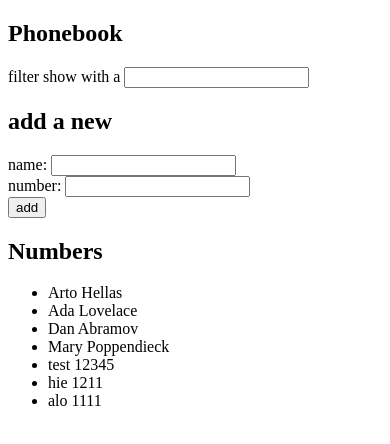
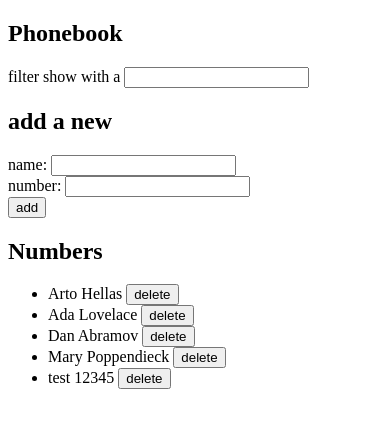
Before and after one commit to askar200018/fullstackopen-2022, a React (Create React App) app in the folder part2/the-phonebook/: page / in a window 390 px wide. Shown: the top 444 px of the page. Built offline with nearby package versions, Linux system fonts and the light colour scheme; data requests are answered from the project's data file.

Commit message:
2.17: Phonebook step9

```diff
--- a/part2/the-phonebook/db.json
+++ b/part2/the-phonebook/db.json
@@ -24,16 +24,6 @@
       "name": "test",
       "phone": "12345",
       "id": 5
-    },
-    {
-      "name": "hie",
-      "phone": "1211",
-      "id": 6
-    },
-    {
-      "name": "alo",
-      "phone": "1111",
-      "id": 7
     }
   ]
 }
--- a/part2/the-phonebook/src/App.js
+++ b/part2/the-phonebook/src/App.js
@@ -12,7 +12,6 @@ const App = () => {
 
   useEffect(() => {
     personService.getAll().then((initialPersons) => {
-      console.log({ initialPersons });
       setPersons(initialPersons);
     });
   }, []);
@@ -24,7 +23,6 @@ const App = () => {
   const addNewPerson = (event) => {
     event.preventDefault();
     const isExist = persons.find((person) => person.name === newName);
-    console.log({ isExist });
     if (isExist) {
       alert(`${newName} is already added to phonebook`);
       return;
@@ -43,6 +41,16 @@ const App = () => {
     });
   };
 
+  const deletePerson = (person) => {
+    const result = window.confirm(`Delete ${person.name}?`);
+    console.log({ result });
+    if (result) {
+      personService.remove(person.id).then(() => {
+        setPersons(persons.filter((p) => p.id !== person.id));
+      });
+    }
+  };
+
   return (
     <div>
       <h2>Phonebook</h2>
@@ -58,7 +66,7 @@ const App = () => {
       />
 
       <h2>Numbers</h2>
-      <Persons persons={filteredPersons} />
+      <Persons persons={filteredPersons} onDeletePerson={deletePerson} />
     </div>
   );
 };
--- a/part2/the-phonebook/src/components/Persons.js
+++ b/part2/the-phonebook/src/components/Persons.js
@@ -1,16 +1,21 @@
-const PersonDetail = ({ person }) => {
+const PersonDetail = ({ person, onClickDelete }) => {
   return (
     <li>
-      {person.name} {person.phone}
+      {person.name} {person.phone}{' '}
+      <button onClick={onClickDelete}>delete</button>
     </li>
   );
 };
 
-const Persons = ({ persons }) => {
+const Persons = ({ persons, onDeletePerson }) => {
   return (
     <ul>
       {persons.map((person) => (
-        <PersonDetail key={person.id} person={person} />
+        <PersonDetail
+          key={person.id}
+          person={person}
+          onClickDelete={() => onDeletePerson(person)}
+        />
       ))}
     </ul>
   );
--- a/part2/the-phonebook/src/services/persons.js
+++ b/part2/the-phonebook/src/services/persons.js
@@ -10,9 +10,14 @@ const create = (personObject) => {
   return axios.post(baseUrl, personObject).then((response) => response.data);
 };
 
+const remove = (id) => {
+  return axios.delete(`${baseUrl}/${id}`).then((response) => response.data);
+};
+
 const personService = {
   getAll,
   create,
+  remove,
 };
 
 export default personService;
```
